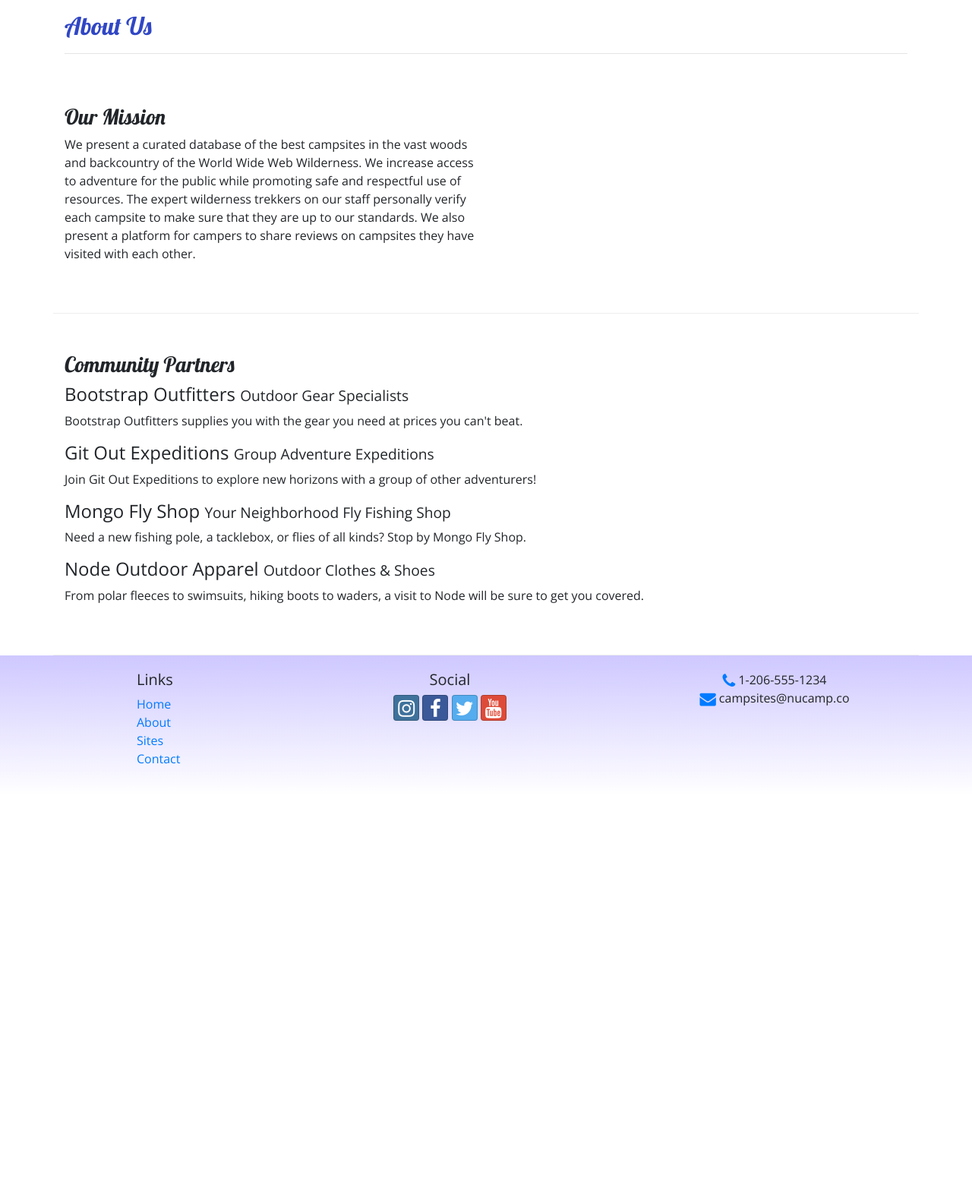
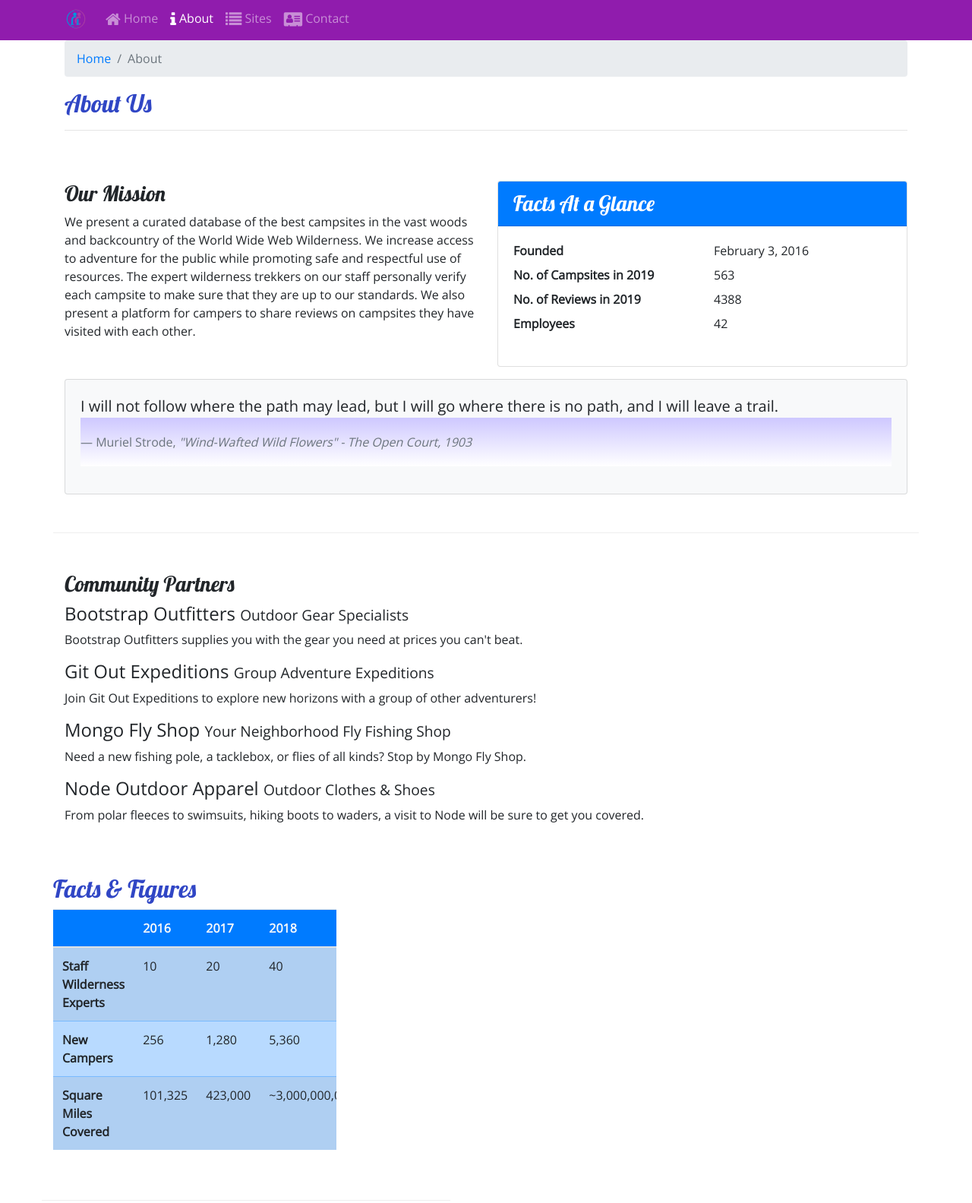
Before and after one commit to jaythomasv29/nucamp-site, a website: page aboutus.html in a window 1280 px wide. Shown: the part 267-1851 px from the top of the page at 76% size. Before the commit the page ends 1314 px from the top, so only its background shows below. Drawn offline with nearby package versions, Linux system fonts and the light colour scheme.

Commit message:
added bootstrap layout and images & media

```diff
--- a/aboutus.html
+++ b/aboutus.html
@@ -27,7 +27,11 @@
     <title>About</title>
   </head>
   <body>
+      <!-- Jumbotron / Header -->
     <header class="jumbotron jumbotron-fluid">
+        <div class="col-4 col-sm-3 col-md-2 align-self-center">
+            <img src="img/logo.png" class="img-fluid" />
+         </div>
       <div class="container">
         <div class="row">
           <div class="col">
@@ -37,9 +41,14 @@
         </div>
       </div>
     </header>
+    <!-- End Jumbotron / Header -->
 
     <!-- Nav Bar -->
     <nav class="navbar navbar-expand-sm navbar-dark sticky-top">
+        <div class="container">
+
+            <a class="navbar-brand" href="#"><img src="img/logo.png" height="30" width="30" /></a>
+            <button class="navbar-toggler" type="button" data-toggle="collapse" data-target="#nucampNavbar">
                 <button
                 class="navbar-toggler ml-auto"
                 type="button"
@@ -55,6 +64,7 @@
                     <li class="nav-item"><a class="nav-link" href="#"><i class="fa fa-list fa-lg"></i> Sites</a></li>
                     <li class="nav-item"><a class="nav-link" href="contactus.html"><i class="fa fa-address-card fa-lg"></i> Contact</a></li>
                 </ul>
+            </div>
         </div>
         </nav>
     <!-- End Nav Bar -->
@@ -75,15 +85,36 @@
       <div class="row row-content">
         <div class="col-sm-6">
             <h3>Our Mission</h3>
-          <p>
-            We present a curated database of the best campsites in the vast
-            woods and backcountry of the World Wide Web Wilderness. We increase
-            access to adventure for the public while promoting safe and
-            respectful use of resources. The expert wilderness trekkers on our
-            staff personally verify each campsite to make sure that they are up
-            to our standards. We also present a platform for campers to share
-            reviews on campsites they have visited with each other.
-          </p>
+            <p>We present a curated database of the best campsites in the vast woods and backcountry of the World Wide Web Wilderness. We increase access to adventure for the public while promoting safe and respectful use of resources. The expert wilderness trekkers on our staff personally verify each campsite to make sure that they are up to our standards. We also present a platform for campers to share reviews on campsites they have visited with  each other.</p>
+        </div>
+        <div class="col-sm-6">
+            <div class="card">
+                <h3 class="card-header bg-primary text-white">Facts At a Glance</h3>
+                <div class="card-body">
+                    <dl class="row">
+                        <dt class="col-6">Founded</dt>
+                        <dd class="col-6">February 3, 2016</dd>
+                        <dt class="col-6">No. of Campsites in 2019</dt>
+                        <dd class="col-6">563</dd>
+                        <dt class="col-6">No. of Reviews in 2019</dt>
+                        <dd class="col-6">4388</dd>
+                        <dt class="col-6">Employees</dt>
+                        <dd class="col-6">42</dd>
+                    </dl>
+                </div>
+            </div>
+        </div>
+        <div class="col">
+            <div class="card bg-light mt-3">
+                <blockquote class="blockquote card-body">
+                    <p class="mb-0">I will not follow where the path may lead, but I will go where there is no path, and I will leave a trail.</p>
+                    <footer class="blockquote-footer">Muriel Strode,
+                        <cite title="Source Title">"Wind-Wafted Wild Flowers" -
+                            The Open Court, 1903
+                        </cite>
+                    </footer>
+                </blockquote>
+            </div>
         </div>
     </div>
       <!-- About Us and Community Partners stretch across entire width of their row -->
@@ -119,10 +150,48 @@
             Node will be sure to get you covered.
           </p>
         </div>
+
+        <div class="row row-content">
+            <div class="col-sm-9">
+            	<h2>Facts &amp; Figures</h2>
+            	<div class="table-responsive">
+               	    <table class="table table-striped">
+	                    <thead>
+	                        <tr class="bg-primary text-light">
+	                            <th></th>
+	                            <th>2016</th>
+	                            <th>2017</th>
+	                            <th>2018</th>
+	                        </tr>
+                    	</thead>
+	                    <tbody class="table-primary">
+                            <tr>
+                                <th>Staff Wilderness Experts</th>
+                                <td>10</td>
+                                <td>20</td>
+                                <td>40</td>
+                            </tr>
+                            <tr>
+                                <th>New Campers</th>
+                                <td>256</td>
+                                <td>1,280</td>
+                                <td>5,360</td>
+                            </tr>
+                            <tr>
+                                <th>Square Miles Covered</th>
+                                <td>101,325</td>
+                                <td>423,000</td>
+                                <td>~3,000,000,000</td>
+                            </tr>
+                        </tbody>
+                    </table>
+                </div>
+            </div>
+       </div>
       </div>
     </div>
 
-    <footer>
+    <footer class="site-footer">
       <div class="container">
         <div class="row">
           <div class="col-4 col-sm-2 offset-1">
--- a/style.css
+++ b/style.css
@@ -38,3 +38,8 @@ footer {
 .jumbotron {
   margin: 0;
 }
+
+.site-footer{
+  background-image: linear-gradient(#CEC8FF, white);
+  padding: 20px 0;
+}
```
Also changed, not shown: contactus.html (+8 -1 lines), index.html (+23 -10 lines), img/bootstrap-thumb.png (added), img/breadcrumb-trail-thumb.jpg (added), img/breadcrumb-trail.jpg (added), img/chrome-river-thumb.jpg (added), img/chrome-river.jpg (added), img/logo.png (added), img/react-lake-thumb.jpg (added), img/react-lake.jpg (added), 1 other file. Lines whose indentation alone changed are shown as unchanged.
